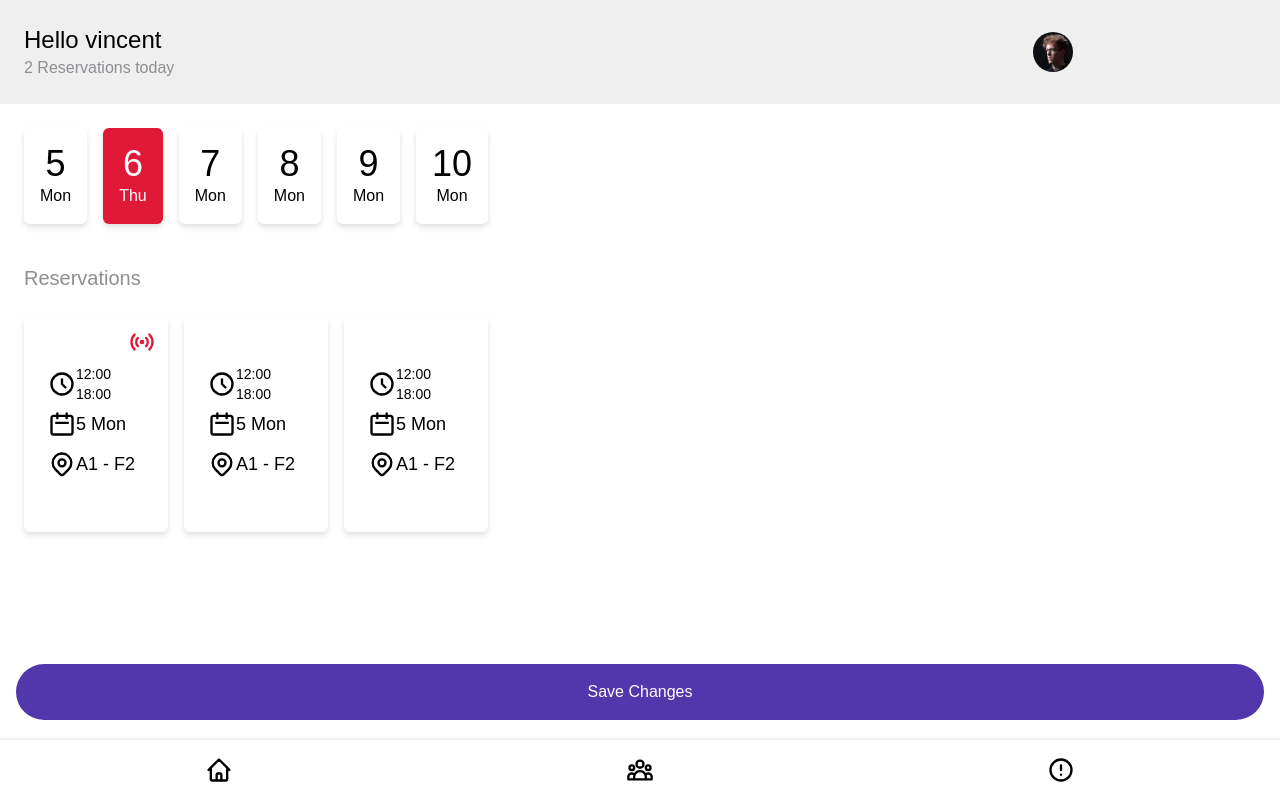
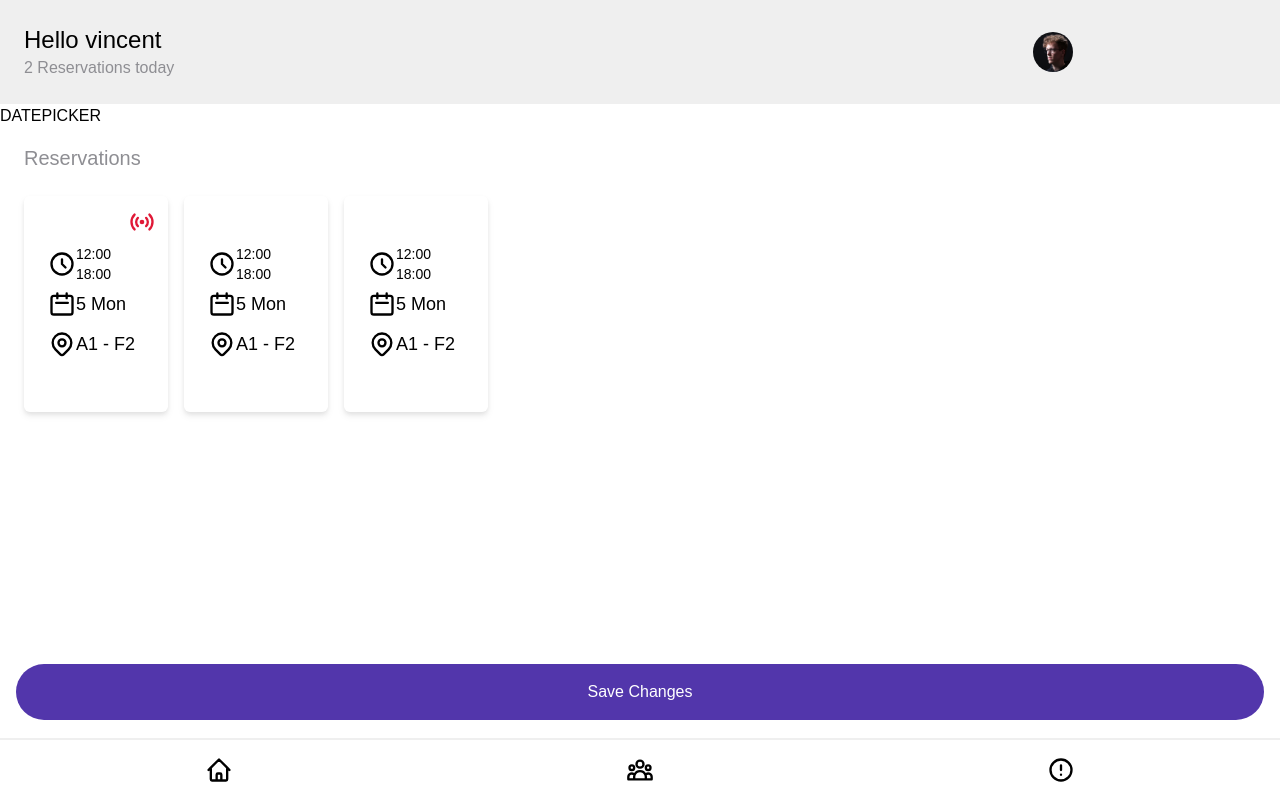
Before and after one commit to tomasvdlaan/cgi-res-frontend, a React (Create React App) app: page / in a window 1280 px wide. Built offline with nearby package versions, Linux system fonts and the light colour scheme.

Commit message:
Update HomePage.tsx

```diff
--- a/src/pages/home/HomePage.tsx
+++ b/src/pages/home/HomePage.tsx
@@ -23,7 +23,7 @@ function HomePage() {
 					</figure>
 				</div>
 			</div>
-			<DatePicker/>
+			<div>DATEPICKER</div>
 
 			<div className="px-6 pt-4 text text-xl text-gray font-SofiaProBold">
 				Reservations
```
